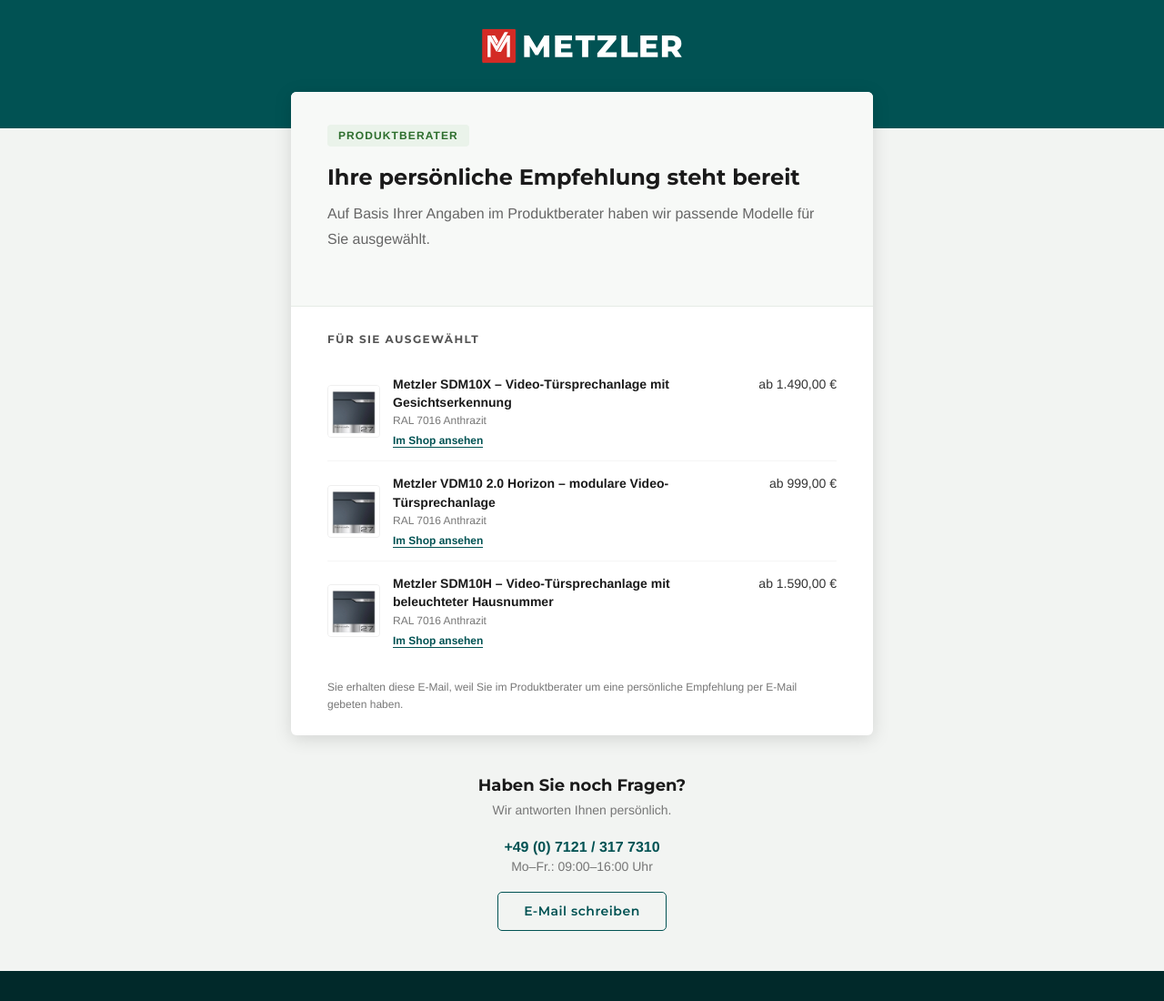
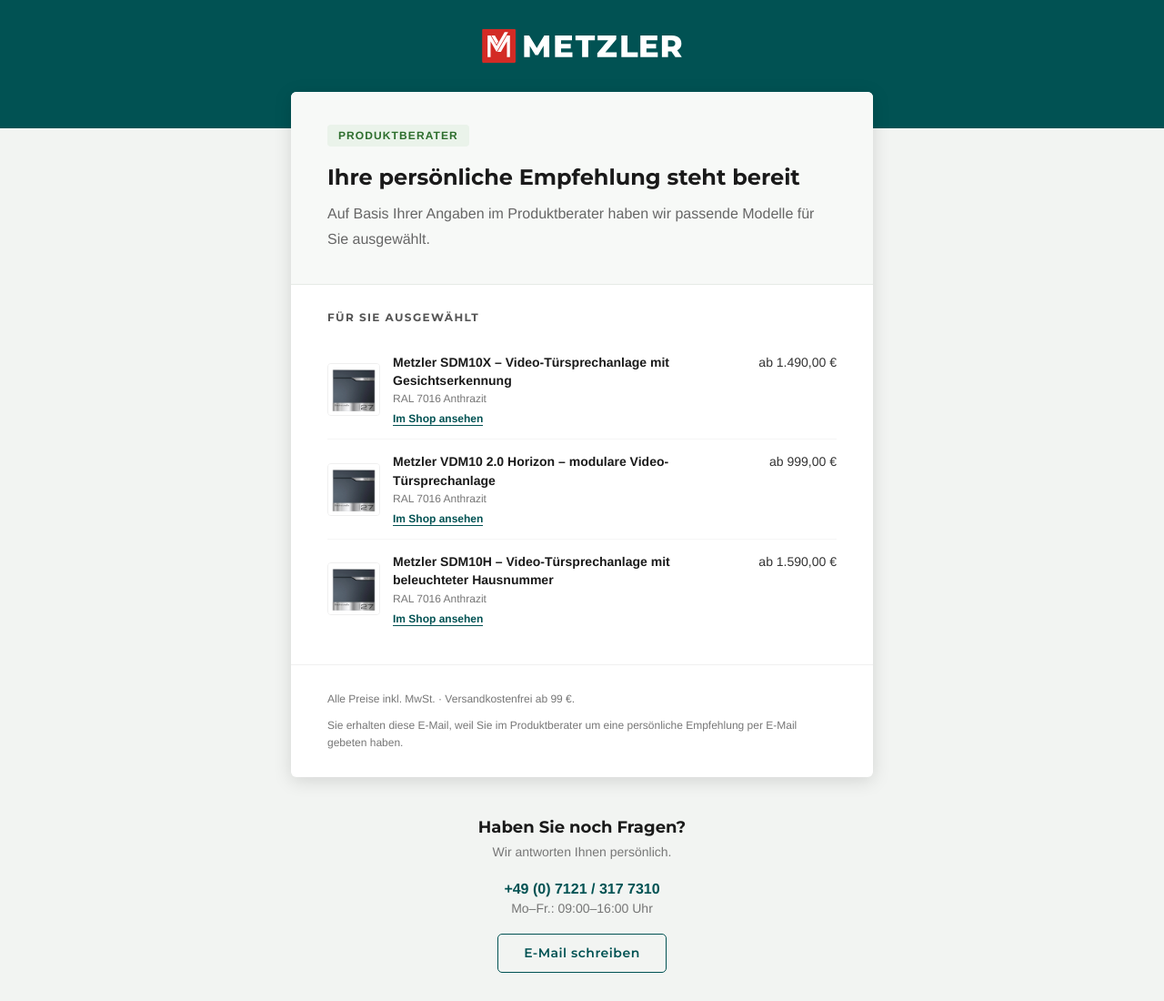
Before and after one commit to SabaVafa/email-templates, a website: page templates/produktberater-ergebnis.html in a window 1280 px wide. Shown: the top 1100 px of the page at 91% size. Drawn offline with Linux system fonts and the light colour scheme.

Commit message:
produktberater-ergebnis: legal (PAngV) + spacing consistency
Legal: added PAngV price disclosure "Alle Preise inkl. MwSt. · Versandkostenfrei ab 99 EUR". Fine print (price note + consent) moved into its own hairline-separated section (consistent with review-request) so it no longer floats. Hero top/bottom gaps made symmetric (subtitle margin-bottom:0; 36px/36px). Section padding symmetric.

```diff
--- a/templates/produktberater-ergebnis.html
+++ b/templates/produktberater-ergebnis.html
@@ -667,7 +667,7 @@
 
                 <h1 class="hero-title">Ihre pers&ouml;nliche Empfehlung steht bereit</h1>
 
-                <p class="hero-subtitle">
+                <p class="hero-subtitle" style="margin-bottom:0;">
                   Auf Basis Ihrer Angaben im Produktberater haben wir passende Modelle f&uuml;r Sie ausgew&auml;hlt.
                 </p>
 
@@ -687,7 +687,7 @@
             -->
             <!-- ──────────────────────── -->
             <tr>
-              <td class="section" style="padding-top:28px; padding-bottom:24px; border-bottom:none;">
+              <td class="section" style="padding-top:28px; padding-bottom:28px; border-bottom:none;">
                 <h2 class="section-label">F&uuml;r Sie ausgew&auml;hlt</h2>
 
                 <!-- up to 3 product recommendations — house product-entry pattern (consistent with order-confirmation) -->
@@ -741,11 +741,20 @@
                 </table>
                 </div>
 
-                <!-- Consent / justification (user requested the recommendation by email) -->
-                <p style="font-size:12px; color:#767676; line-height:1.6; margin:20px 0 0;">
+              </td>
+            </tr>
+
+            <!-- ─────────────────────────── -->
+            <!-- FINE PRINT — PAngV price note + consent; own section, hairline-separated (consistent with review-request) -->
+            <!-- ─────────────────────────── -->
+            <tr>
+              <td class="section" style="border-top:1px solid #f0f0f0; border-bottom:none;">
+                <p style="font-size:12px; color:#767676; line-height:1.6; margin:0 0 10px;">
+                  Alle Preise inkl. MwSt. &middot; Versandkostenfrei ab 99&nbsp;&euro;.
+                </p>
+                <p style="font-size:12px; color:#767676; line-height:1.6; margin:0;">
                   Sie erhalten diese E-Mail, weil Sie im Produktberater um eine pers&ouml;nliche Empfehlung per E-Mail gebeten haben.
                 </p>
-
               </td>
             </tr>
 
```
